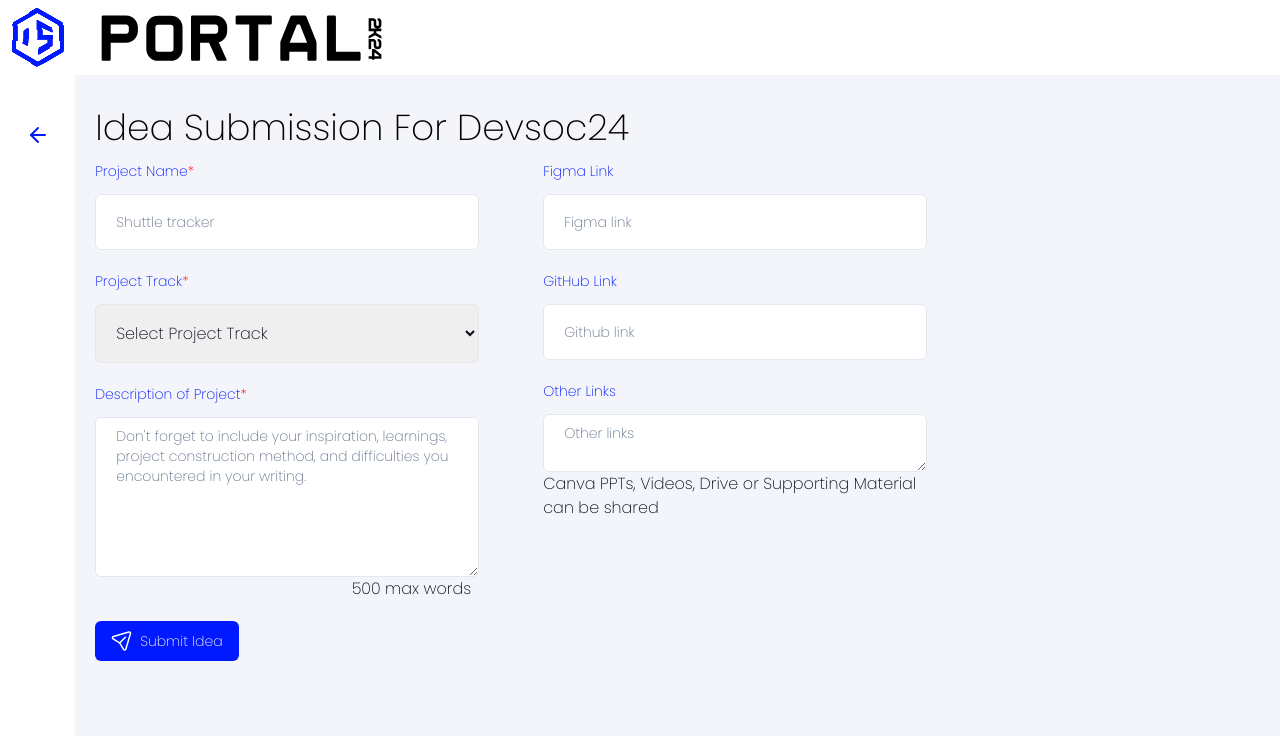
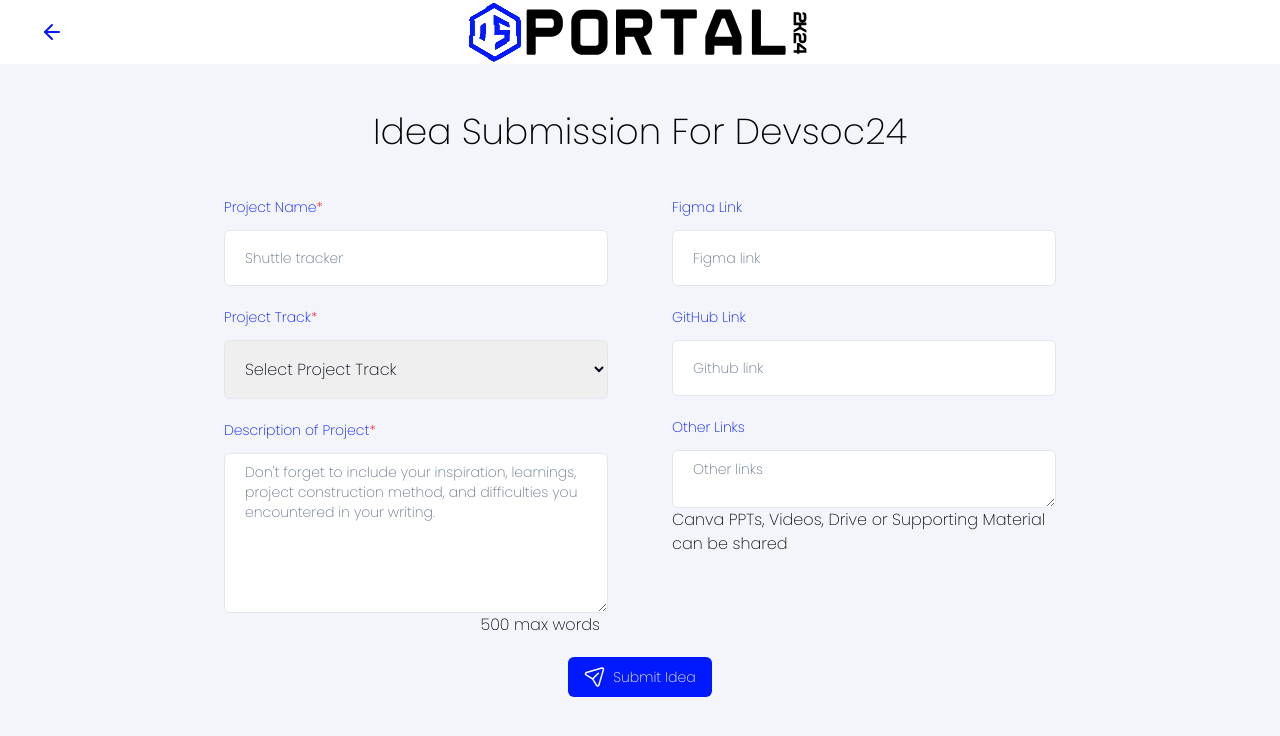
Before and after one commit to NishantGupt786/devsoc24-portal, a Next.js app in the folder devsoc24-portal-fe/: page /submit-idea in a window 1280 px wide. Shown: the top 736 px of the page. Built offline with nearby package versions, Linux system fonts and the light colour scheme.

Commit message:
changes made

```diff
--- a/devsoc24-portal-fe/src/app/home/page.tsx
+++ b/devsoc24-portal-fe/src/app/home/page.tsx
@@ -263,13 +263,14 @@ export default function HomePage() {
     <>
       <ToastContainer />
       <main className="max-w-screen flex h-fit flex-col items-start overflow-x-hidden bg-[#F4F5FA] lg:h-screen">
-        <div className="flex h-[10%] w-full items-center justify-between gap-x-8 bg-background px-6 py-2">
-          <div className="flex flex-row gap-8">
-            <Logo className="h-9/10 w-auto" />
-            <Image src={Dashtitle as HTMLImageElement} alt="title" />
+        <div className="flex h-[8vh] w-full  items-center justify-between gap-x-8 bg-background  px-2 lg:px-6 py-2">
+          <div className="flex flex-row lg:gap-8 gap-4">
+            <Logo className="h-9/10 w-auto scale-[0.75] lg:scale-[1] " />
+            <Image src={Dashtitle as HTMLImageElement} alt="title" className="lg:w-auto w-[30vw]"/>
+
           </div>
           <DropdownMenu>
-            <DropdownMenuTrigger className="mr-10">
+            <DropdownMenuTrigger className="mr-2 lg:mr-10">
               {/* This bkl is causing Hydration Error */}
               {/* <Button variant="ghost" size="icon">
                 <User />
--- a/devsoc24-portal-fe/src/app/submit-idea/page.tsx
+++ b/devsoc24-portal-fe/src/app/submit-idea/page.tsx
@@ -11,9 +11,14 @@ export default function Page() {
   return (
     <>
       <main className="flex h-[200%] flex-col items-start overflow-x-hidden bg-[#F4F5FA] min-[931px]:h-[100vh] min-[931px]:min-h-screen">
-        <div className="flex h-[10%] w-full items-center gap-x-8 bg-background px-3 py-2">
-          <Logo className="h-9/10 w-auto" />
-          <Image src={Dashtitle as HTMLImageElement} alt="title" />
+        {/* OG CODE */}
+        {/* <div className="flex flex-row gap-4 lg:gap-8 bg-white w-full">
+          <Logo className="h-9/10 w-auto scale-[0.75] lg:scale-[1] " />
+          <Image
+            src={Dashtitle as HTMLImageElement}
+            alt="title"
+            className="w-[30vw] lg:w-auto"
+          />
         </div>
         <div className="flex h-[100vh] w-[4.7rem] items-start justify-center gap-x-8  bg-background px-6 py-2 pt-12 max-[445px]:w-[3.7rem]">
           <Link href="/home">
@@ -25,7 +30,33 @@ export default function Page() {
             Idea Submission For Devsoc24
           </p>
           <SubmitIdeaForm />
+        </div> */}
+
+        {/* I Like this one */}
+        <div className="flex flex-col">
+          <div className="flex h-[8vh] w-full flex-row justify-center gap-4 bg-white  lg:gap-8 px-6">
+            <Link href="/home" className="self-center fixed left-10">
+              <ArrowLeft className="text-[#0019FF]" />
+            </Link>
+            <div className="flex flex-row items-center">
+              <Logo className="h-9/10 w-auto scale-[0.75] lg:scale-[1] " />
+              <Image
+                src={Dashtitle as HTMLImageElement}
+                alt="title"
+                className="w-[30vw] lg:w-auto"
+              />
+            </div>
+          </div>
+          <div className="">
+            <p className="mb-4 text-4xl font-medium text-black text-center m-4 md:my-12">
+              Idea Submission For Devsoc24
+            </p>
+            <div className="">
+              <SubmitIdeaForm />
+            </div>
+          </div>
         </div>
+
       </main>
     </>
   );
--- a/devsoc24-portal-fe/src/app/submit-idea/submit-idea-form.tsx
+++ b/devsoc24-portal-fe/src/app/submit-idea/submit-idea-form.tsx
@@ -88,8 +88,9 @@ export default function SubmitIdeaForm() {
       <ToastContainer />
       <Form {...form}>
         <form onSubmit={form.handleSubmit(onSubmit)}>
-          <div className="flex justify-start gap-16 max-[931px]:flex-col max-[931px]:gap-6">
-            <div className="flex w-96 flex-col gap-6 max-[445px]:w-[87vw]">
+          <div className="flex w-screen items-center justify-center">
+            <div className="flex w-min justify-start gap-16 max-[931px]:flex-col max-[931px]:gap-6">
+              <div className="flex w-96 flex-col gap-6 max-[445px]:w-[87vw] ">
                 <div>
                   <FormField
                     control={form.control}
@@ -206,7 +207,10 @@ export default function SubmitIdeaForm() {
                       <FormItem>
                         <FormControl>
                           <div className="grid w-full max-w-sm items-center gap-4">
-                          <Label htmlFor="figmaLink" className="text-[#0019FF]">
+                            <Label
+                              htmlFor="figmaLink"
+                              className="text-[#0019FF]"
+                            >
                               Figma Link
                             </Label>
                             <Input
@@ -288,11 +292,14 @@ export default function SubmitIdeaForm() {
                   ></FormField>
 
                   <p>
-                  Canva PPTs, Videos, Drive or Supporting Material can be shared
+                    Canva PPTs, Videos, Drive or Supporting Material can be
+                    shared
                   </p>
                 </div>
               </div>
             </div>
+          </div>
+<div className="w-screen flex items-center justify-center">
 
           <Button
             className="my-5 bg-[#0019FF]"
@@ -302,6 +309,8 @@ export default function SubmitIdeaForm() {
             <Image src={send as HTMLImageElement} alt="b" />
             <span className="pl-2">Submit Idea</span>
           </Button>
+</div>
+
         </form>
       </Form>
     </>
--- a/devsoc24-portal-fe/src/components/sponsors.tsx
+++ b/devsoc24-portal-fe/src/components/sponsors.tsx
@@ -6,23 +6,23 @@ import quillbot from "@/assets/images/quillbot.svg";
 function Sponsors() {
   return (
     <div className="mb-4 h-full w-full overflow-auto rounded-xl bg-white md:w-[32vw] lg:h-[36vh]">
-      <div className="pl-6 pt-4 font-semibold text-[#45464E]">Sponsors</div>
+      <div className="pl-6 pt-4 font-semibold text-[#45464E] mb-2">Sponsors</div>
       <div className="flex flex-col items-center justify-center pt-3">
-        <div className="flex flex-col items-center justify-center">
+        <div className="flex flex-col items-center justify-center my-6">
           <Image
             src={contentstack as HTMLImageElement}
             alt="titlesponsor"
             width={200}
           />
-          <p className="text-lg font-semibold">Title sponsor</p>
         </div>
 
-        <div className="flex w-full justify-between pl-12 pr-8">
+        {/* <div className="flex w-full justify-between pl-12 pr-8 mb-4">
           <div className="flex flex-col items-center justify-center pt-3">
             <Image
               src={hallofcricket as HTMLImageElement}
               alt="inkind"
               width={100}
+              className="mb-1"
             />
             <p className="text-lg font-semibold">In Kind sponsor</p>
           </div>
@@ -31,10 +31,11 @@ function Sponsors() {
               src={quillbot as HTMLImageElement}
               alt="inkind"
               width={150}
+              className="mb-1"
             />
             <p className="text-lg font-semibold">In Kind sponsor</p>
           </div>
-        </div>
+        </div> */}
       </div>
     </div>
   );
--- a/devsoc24-portal-fe/src/components/track/TrackCard.tsx
+++ b/devsoc24-portal-fe/src/components/track/TrackCard.tsx
@@ -3,7 +3,7 @@ import Image from "next/image";
 
 const TrackCard = (props: { name: string; imagesrc: string }) => {
   return (
-    <div className="md:h-[200px] h-[200px]  md:w-full w-[70vw] overflow-hidden rounded-2xl flex flex-col items-center relative border-2 border-black">
+    <div className="md:h-[200px] h-[200px]  md:w-full w-[70vw] overflow-hidden rounded-2xl flex flex-col items-center relative border-2 border-black mb-4">
       <Image
         src={props.imagesrc}
         alt="track image"
--- a/devsoc24-portal-fe/src/components/track/TrackComponent.tsx
+++ b/devsoc24-portal-fe/src/components/track/TrackComponent.tsx
@@ -49,7 +49,7 @@ const tracks = [
 ];
 const TrackComponent = () => {
   return (
-    <div className="trackComponent h-full w-full rounded-xl bg-white px-6 md:w-[32vw] lg:h-[57vh] overflow-auto">
+    <div className="trackComponent h-full w-full rounded-xl bg-white px-6 md:w-[32vw] lg:h-[57vh] overflow-auto my-4">
 
       <div className="pt-3 font-semibold text-[#45464E]">Track Details</div>
       <div className="my-6 flex w-full flex-row md:flex-col items-center gap-6 -z-10 overflow-auto trackComponent">
```
Lines whose indentation alone changed are shown as unchanged.
